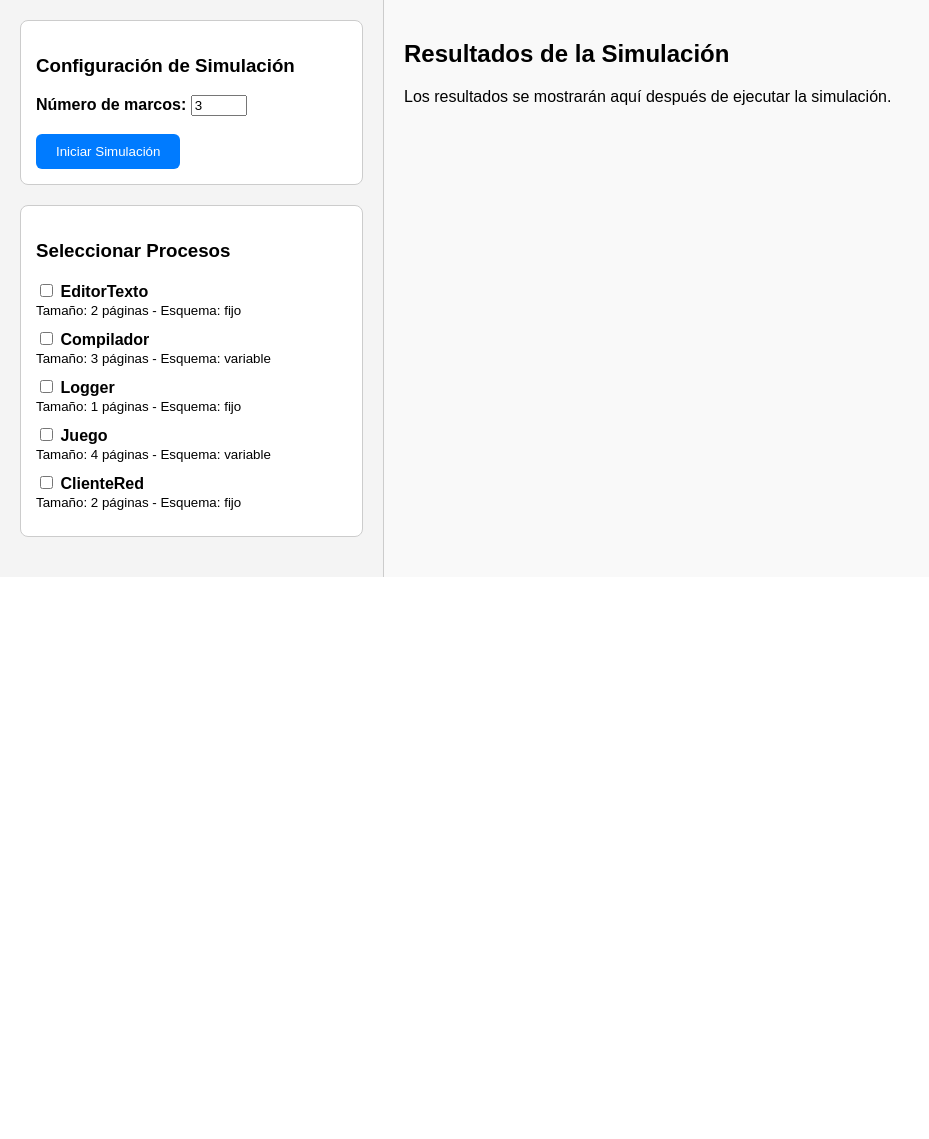
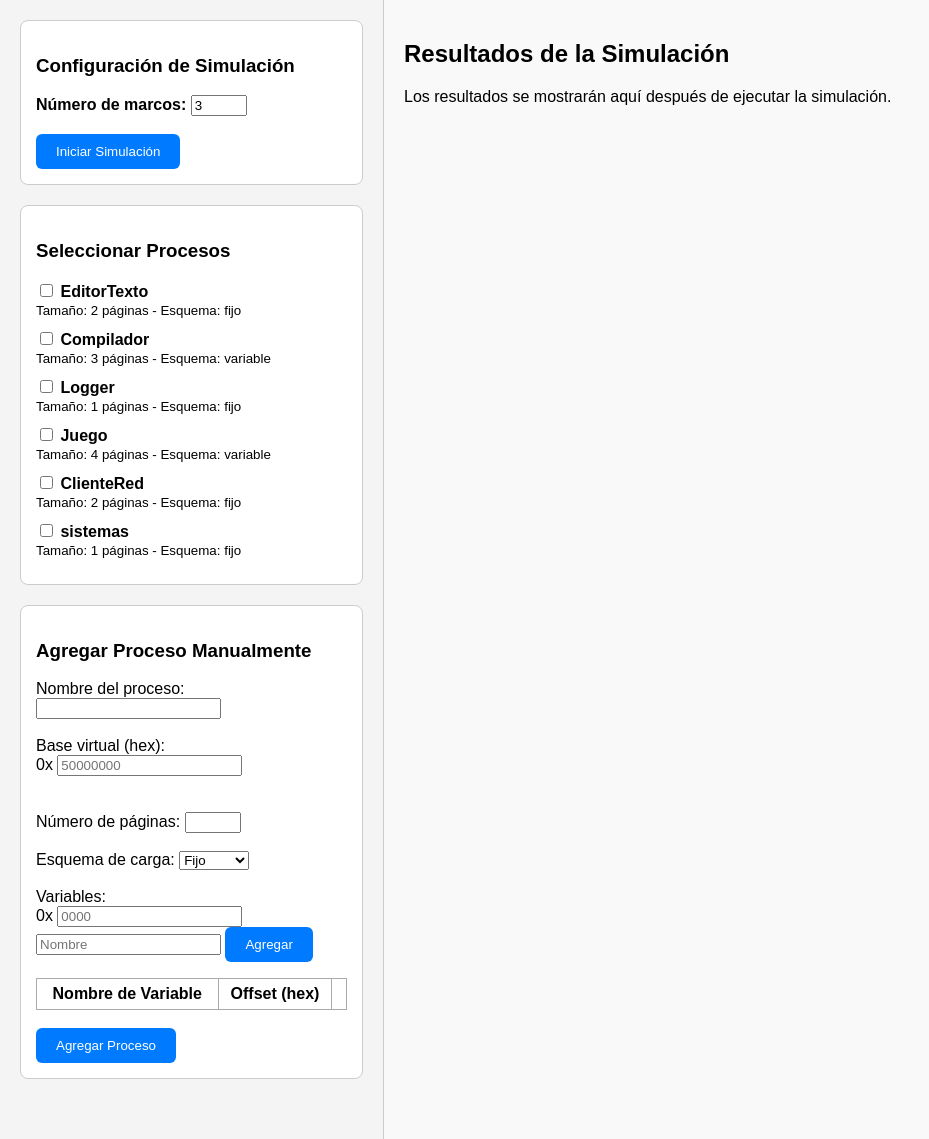
Before and after one commit to JhonCamargo-404/Gestion-de-memoria, a Flask app: page / in a window 1280 px wide. Shown: the whole page, without its empty margins (0-929 px from the left). Run offline with Flask 3, Linux system fonts and the light colour scheme; lists and menus that the app fills with data are empty.

Commit message:
adicion mannual del proceso

```diff
--- a/app.py
+++ b/app.py
@@ -1,10 +1,13 @@
 from flask import Flask
-from routes.main_routes import main_routes
+from routes.main_routes import main_routes, cargar_procesos_desde_archivo
 
 app = Flask(__name__)
-app.secret_key = "simulador_memoria"
+app.secret_key = "memoria_virtual"
 
-# Registrar las rutas desde el blueprint
+# Cargar procesos desde archivo si existen (o crear por defecto si no)
+cargar_procesos_desde_archivo()
+
+# Registrar las rutas principales
 app.register_blueprint(main_routes)
 
 if __name__ == "__main__":
--- a/routes/main_routes.py
+++ b/routes/main_routes.py
@@ -1,19 +1,59 @@
-from flask import Blueprint, render_template, request, session
+import os
+import json
+from flask import Blueprint, render_template, request, redirect, session, jsonify
 from memory.process import Proceso
 from services.simulador_service import SimuladorService
 
 main_routes = Blueprint("main_routes", __name__)
 service = SimuladorService()
+archivo_procesos = "procesos.json"
 
-procesos = [
-    Proceso("EditorTexto", 0x08000000, {"varX": 0x0012, "contador": 0x0100}, 2, "fijo"),
-    Proceso("Compilador", 0x10000000, {"buffer": 0x0200, "resultado": 0x0300}, 3, "variable"),
-    Proceso("Logger", 0x20000000, {"temp": 0x0040, "flag": 0x0100}, 1, "fijo"),
-    Proceso("Juego", 0x30000000, {"pos": 0x0050, "limit": 0x0090}, 4, "variable"),
-    Proceso("ClienteRed", 0x40000000, {"msg": 0x0020, "code": 0x0080}, 2, "fijo")
-]
+procesos = []
 
+# ------------------------------
+# FUNCIONES DE CARGA Y GUARDADO
+# ------------------------------
+def cargar_procesos_desde_archivo():
+    global procesos
+    if not os.path.exists(archivo_procesos):
+        procesos = [
+            Proceso("EditorTexto", 0x08000000, {"varX": 0x0012, "contador": 0x0100}, 2, "fijo"),
+            Proceso("Compilador", 0x10000000, {"buffer": 0x0200, "resultado": 0x0300}, 3, "variable"),
+            Proceso("Logger",     0x20000000, {"temp": 0x0040, "flag": 0x0100}, 1, "fijo"),
+            Proceso("Juego",      0x30000000, {"pos": 0x0050, "limit": 0x0090}, 4, "variable"),
+            Proceso("ClienteRed", 0x40000000, {"msg": 0x0020, "code": 0x0080}, 2, "fijo"),
+        ]
+    else:
+        with open(archivo_procesos, "r") as f:
+            datos = json.load(f)
+            procesos = [Proceso(
+                p["nombre"],
+                p["base_virtual"],
+                p["tabla_simbolos"],
+                p["tamano_paginas"],
+                p["esquema_carga"]
+            ) for p in datos]
 
+def guardar_todos_los_procesos():
+    datos_limpios = [
+        {
+            "nombre": p.nombre,
+            "base_virtual": p.base_virtual,
+            "tabla_simbolos": p.tabla_simbolos,
+            "tamano_paginas": p.tamano_paginas,
+            "esquema_carga": p.esquema_carga
+        } for p in procesos
+    ]
+    with open(archivo_procesos, "w") as f:
+        json.dump(datos_limpios, f, indent=4)
+
+def guardar_proceso_en_archivo(proceso):
+    procesos.append(proceso)
+    guardar_todos_los_procesos()
+
+# ------------------------------
+# RUTAS FLASK
+# ------------------------------
 @main_routes.route("/")
 def index():
     session.clear()
@@ -40,3 +80,41 @@ def traducir():
                            estadisticas=resultado_fifo["estadisticas"],
                            algoritmo="FIFO",
                            marcos=marcos)
+
+@main_routes.route("/agregar_proceso_ajax", methods=["POST"])
+def agregar_proceso_ajax():
+    nombre = request.form["nombre"]
+    base_virtual = int(request.form["base_virtual"], 16)
+    paginas = int(request.form["paginas"])
+    esquema = request.form["esquema"]
+    variables_raw = request.form["variables"].replace(" ", "").split(",")
+
+    tabla_simbolos = {}
+    for entrada in variables_raw:
+        if ":" not in entrada:
+            continue
+        nombre_var, offset_hex = entrada.split(":")
+        try:
+            tabla_simbolos[nombre_var] = int(offset_hex, 16)
+        except ValueError:
+            continue
+
+    nuevo_proceso = Proceso(nombre, base_virtual, tabla_simbolos, paginas, esquema)
+    guardar_proceso_en_archivo(nuevo_proceso)
+
+    checkbox_html = generar_checkbox_html(nuevo_proceso)
+    return jsonify({"checkbox_html": checkbox_html})
+
+# ------------------------------
+# FUNCIONES DE RENDER HTML
+# ------------------------------
+def generar_checkbox_html(proceso):
+    return f"""
+    <div class=\"form-control\">
+        <label>
+            <input type=\"checkbox\" name=\"procesos\" value=\"{proceso.nombre}\">
+            <strong>{proceso.nombre}</strong><br>
+            <small>Tamaño: {proceso.tamano_paginas} páginas - Esquema: {proceso.esquema_carga}</small>
+        </label>
+    </div>
+    """
--- a/static/script.js
+++ b/static/script.js
@@ -1,11 +1,9 @@
 document.addEventListener("DOMContentLoaded", function () {
     const pasosJson = document.getElementById("pasos-json");
-    if (!pasosJson) return;
-
+    if (pasosJson) {
         const pasos = JSON.parse(pasosJson.textContent);
         const pasoElements = document.querySelectorAll(".paso");
 
-    // Asociar clics a los bloques del flujo
         pasoElements.forEach((el, idx) => {
             el.addEventListener("click", () => mostrarDetallesPaso(idx));
         });
@@ -14,29 +12,101 @@ document.addEventListener("DOMContentLoaded", function () {
             const paso = pasos[index];
             if (!paso) return;
 
-        // Mostrar datos técnicos
             document.getElementById("det-proceso").textContent = paso.proceso;
             document.getElementById("det-variable").textContent = paso.variable;
             document.getElementById("det-virt").textContent = paso.direccion_virtual;
             document.getElementById("det-fisica").textContent = paso.direccion_fisica;
             document.getElementById("det-pag").textContent = paso.pagina;
             document.getElementById("det-offset").textContent = paso.offset;
+            document.getElementById("texto-explicacion").textContent = paso.explicacion;
 
-        // Mostrar explicación narrativa en HTML estructurado
-        document.getElementById("texto-explicacion").innerHTML = paso.explicacion;
-
-        // Activar bloques de visualización
             document.getElementById("detallesPaso").style.display = "block";
             document.getElementById("explicacionPaso").style.display = "block";
 
-        // Resaltar paso activo
             pasoElements.forEach(el => el.classList.remove("activo"));
             pasoElements[index].classList.add("activo");
         }
 
-    // Construcción de la cola FIFO
         actualizarColaFIFO(pasos);
+    }
+
+    const formAgregar = document.getElementById("form-agregar-proceso");
+    if (formAgregar) {
+        formAgregar.addEventListener("submit", function (e) {
+            e.preventDefault();
+
+            const nombre = document.getElementById("nombre").value.trim();
+            const base_suffix = document.getElementById("base_virtual_suffix").value.trim();
+            const base_virtual = "0x" + base_suffix;
+            const paginas = document.getElementById("paginas").value;
+            const esquema = document.getElementById("esquema").value;
+
+            if (!nombre || !base_suffix || !paginas) {
+                alert("Debes diligenciar todos los campos obligatorios.");
+                return;
+            }
+
+            const rows = document.querySelectorAll("#tabla-variables tbody tr");
+            let variables = [];
+            rows.forEach(row => {
+                const nombre = row.querySelector(".var-nombre").textContent.trim();
+                const offset = row.querySelector(".var-offset").textContent.trim();
+                variables.push(`${nombre}:0x${offset}`);
             });
+
+            fetch("/agregar_proceso_ajax", {
+                method: "POST",
+                headers: {
+                    "Content-Type": "application/x-www-form-urlencoded"
+                },
+                body: `nombre=${encodeURIComponent(nombre)}&base_virtual=${encodeURIComponent(base_virtual)}&paginas=${encodeURIComponent(paginas)}&esquema=${encodeURIComponent(esquema)}&variables=${encodeURIComponent(variables.join(","))}`
+            })
+            .then(response => {
+                if (!response.ok) throw new Error("Error en el servidor");
+                return response.json();
+            })
+            .then(data => {
+                const lista = document.getElementById("lista-procesos") || document.querySelector(".panel-izquierdo .bloque:nth-child(2)");
+                lista.insertAdjacentHTML("beforeend", data.checkbox_html);
+                formAgregar.reset();
+                document.querySelector("#tabla-variables tbody").innerHTML = "";
+            })
+            .catch(err => alert("Error al agregar el proceso: " + err.message));
+        });
+    }
+
+    const hexInputs = [
+        document.getElementById("base_virtual_suffix"),
+        document.getElementById("var-offset")
+    ];
+
+    hexInputs.forEach(input => {
+        if (input) {
+            input.addEventListener("input", () => {
+                input.value = input.value.toUpperCase().replace(/[^0-9A-F]/g, "");
+            });
+        }
+    });
+});
+
+function agregarVariable() {
+    const nombre = document.getElementById("var-nombre").value.trim();
+    const offset = document.getElementById("var-offset").value.trim();
+    if (!nombre || !offset) return;
+
+    const tbody = document.querySelector("#tabla-variables tbody");
+
+    const fila = document.createElement("tr");
+    fila.innerHTML = `
+        <td class="var-nombre">${nombre}</td>
+        <td class="var-offset">${offset}</td>
+        <td><button type="button" onclick="this.closest('tr').remove()">✕</button></td>
+    `;
+
+    tbody.appendChild(fila);
+    document.getElementById("var-nombre").value = "";
+    document.getElementById("var-offset").value = "";
+}
 
 function actualizarColaFIFO(pasos) {
     const container = document.getElementById("fifo-visual-container");
@@ -48,14 +118,14 @@ function actualizarColaFIFO(pasos) {
     pasos.forEach((paso, index) => {
         if (paso.fallo_pagina) {
             if (paso.swap && paso.expulsado) {
-                cola.shift(); // eliminar el más antiguo
+                cola.shift();
             }
             cola.push(paso.pagina);
         }
 
         const columna = document.createElement("div");
         columna.className = `fifo-step ${paso.swap ? "dequeue" : "enqueue"}`;
-        columna.innerHTML = `<div>Paso ${index + 1}</div><div class="arrow">${paso.swap ? "⬆️" : "⬇️"}</div>`;
+        columna.innerHTML = `<div>Paso ${index + 1}</div><div class="arrow">${paso.swap ? "⬆" : "⬇"}</div>`;
 
         cola.slice().reverse().forEach(pagina => {
             const block = document.createElement("div");
--- a/templates/index.html
+++ b/templates/index.html
@@ -7,10 +7,10 @@
     <link rel="stylesheet" href="../static/styles.css">
 </head>
 <body>
-<form action="/traducir" method="POST">
 <div class="layout">
 
     <div class="panel-izquierdo">
+        <form action="/traducir" method="POST">
             <div class="bloque">
                 <h3>Configuración de Simulación</h3>
                 <label for="marcos"><strong>Número de marcos:</strong></label>
@@ -21,6 +21,7 @@
 
             <div class="bloque">
                 <h3>Seleccionar Procesos</h3>
+                <div id="lista-procesos">
                     {% for proceso in procesos %}
                         <div class="form-control">
                             <label>
@@ -30,6 +31,54 @@
                             </label>
                         </div>
                     {% endfor %}
+                </div>
+            </div>
+        </form>
+
+        <div class="bloque">
+            <h3>Agregar Proceso Manualmente</h3>
+
+            <form id="form-agregar-proceso">
+                <label>Nombre del proceso:</label>
+                <input type="text" id="nombre"><br><br>
+
+                <label>Base virtual (hex):</label>
+                <div class="prefixed-input">
+                    <span>0x</span>
+                    <input type="text" id="base_virtual_suffix" placeholder="50000000" maxlength="8">
+                </div><br><br>
+
+                <label>Número de páginas:</label>
+                <input type="number" id="paginas" min="1" max="10"><br><br>
+
+                <label>Esquema de carga:</label>
+                <select id="esquema">
+                    <option value="fijo">Fijo</option>
+                    <option value="variable">Variable</option>
+                </select><br><br>
+
+                <label>Variables:</label><br>
+                <div class="prefixed-input">
+                    <span>0x</span>
+                    <input type="text" id="var-offset" placeholder="0000" maxlength="4">
+                </div>
+                <input type="text" id="var-nombre" placeholder="Nombre">
+                <button type="button" onclick="agregarVariable()">Agregar</button>
+
+                <table id="tabla-variables" style="margin-top: 1em; width: 100%;">
+                    <thead>
+                        <tr>
+                            <th>Nombre de Variable</th>
+                            <th>Offset (hex)</th>
+                            <th></th>
+                        </tr>
+                    </thead>
+                    <tbody></tbody>
+                </table>
+
+                <br>
+                <button type="submit">Agregar Proceso</button>
+            </form>
         </div>
     </div>
 
@@ -125,7 +174,6 @@
         {% endif %}
     </div>
 </div>
-</form>
 <script src="../static/script.js"></script>
 </body>
 </html>
```
Also changed, not shown: procesos.json (added, +61 -0 lines). Lines whose indentation alone changed are shown as unchanged.
